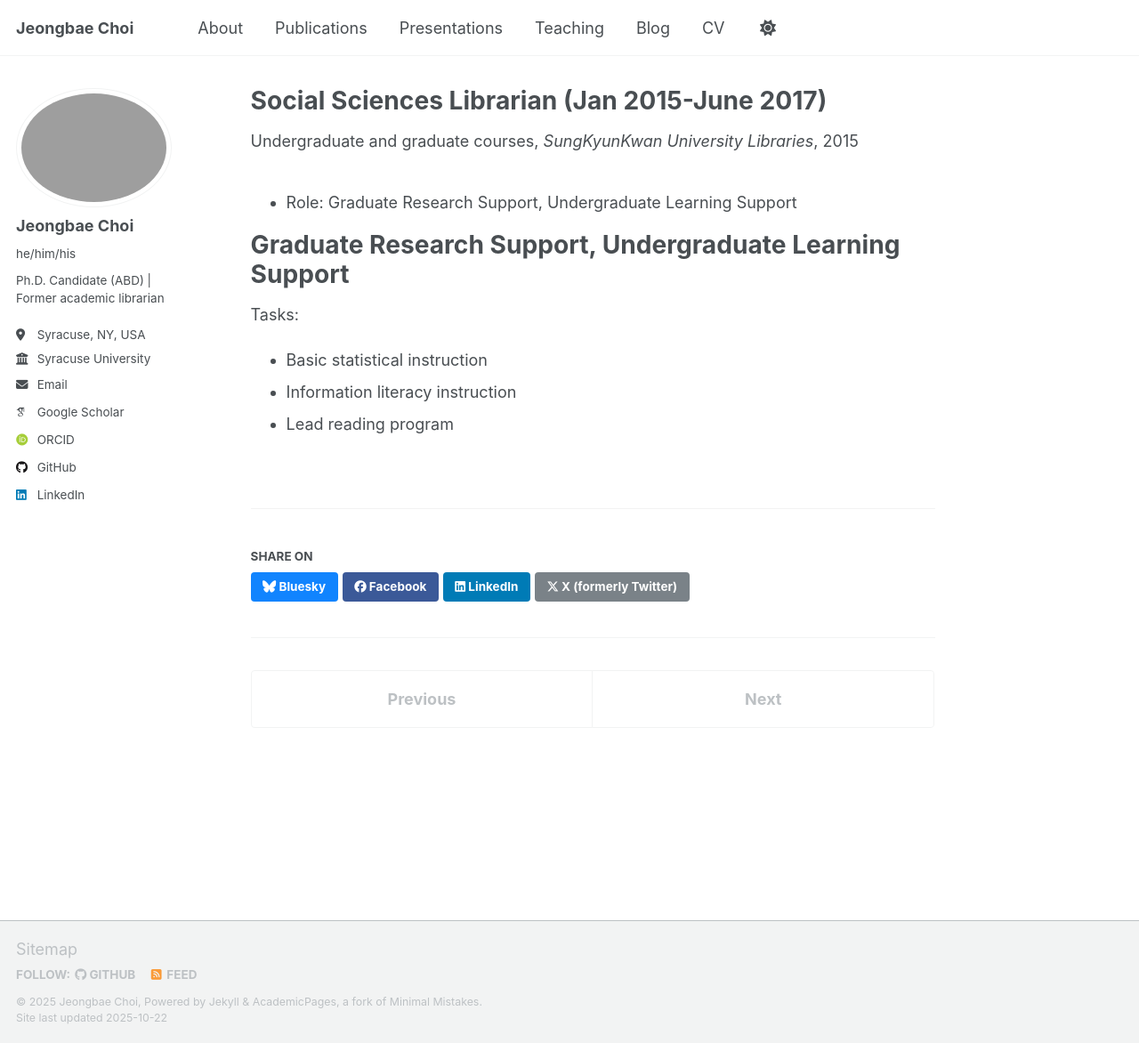
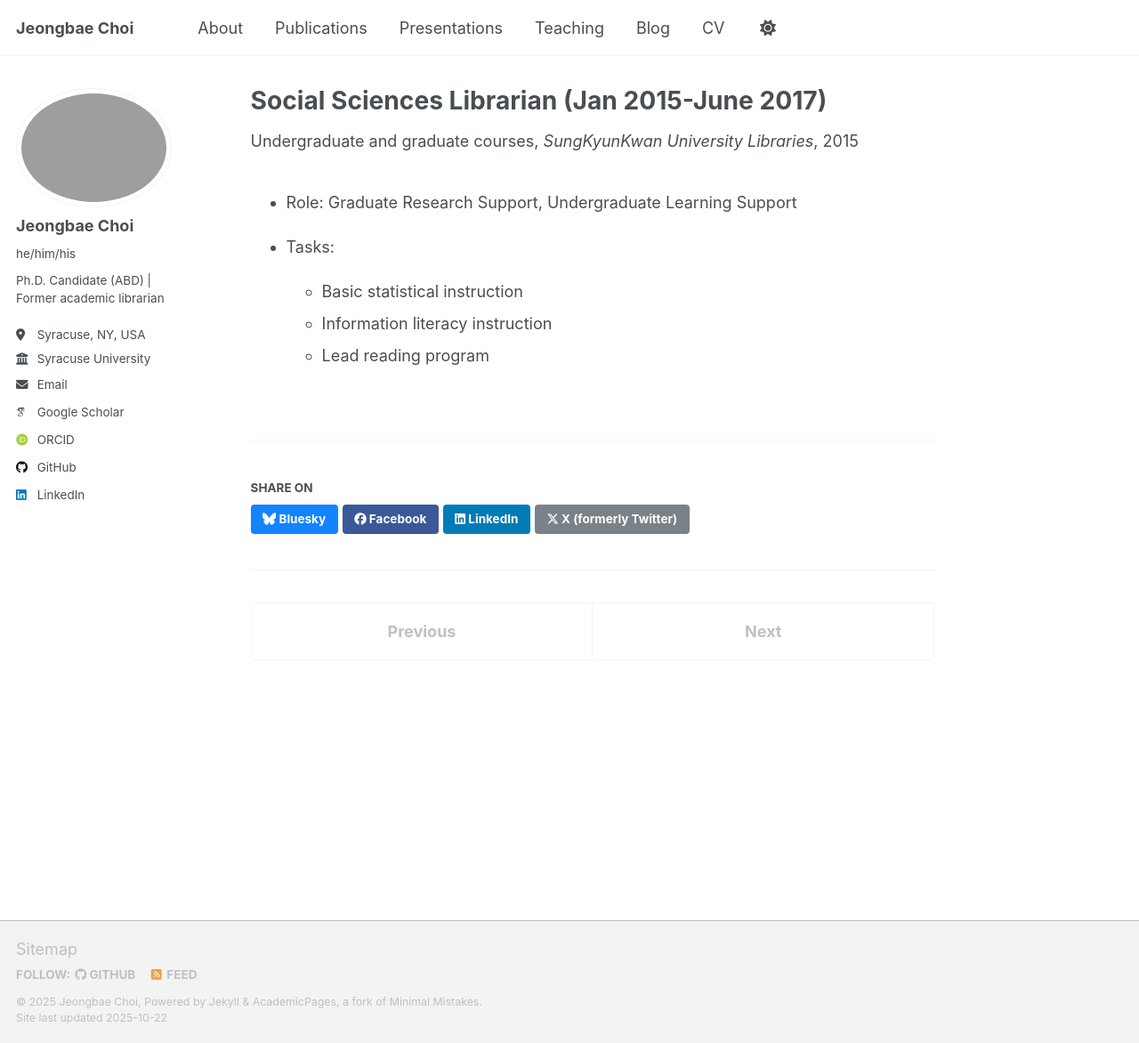
Before and after one commit to JeongbaeChoi/jeongbaechoi.github.io, a Jekyll site: the page built from _teaching/2015-2017-teaching-2.md, in a window 1280 px wide and 1172 px high. Shown: the whole window at 89% size. Built offline with Jekyll 4.4.1, drawn with Linux system fonts in a browser that asks for light colours; some web fonts are replaced; a script that is not in the unit is left out.

Commit message:
Update 2015-2017-teaching-2.md

```diff
--- a/_teaching/2015-2017-teaching-2.md
+++ b/_teaching/2015-2017-teaching-2.md
@@ -10,9 +10,7 @@ location: "Seoul, South Korea"
 
 - Role: Graduate Research Support, Undergraduate Learning Support
 
-Graduate Research Support, Undergraduate Learning Support
-======
-Tasks:
-- Basic statistical instruction
-- Information literacy instruction
-- Lead reading program
+- Tasks:
+  - Basic statistical instruction
+  - Information literacy instruction
+  - Lead reading program
```
